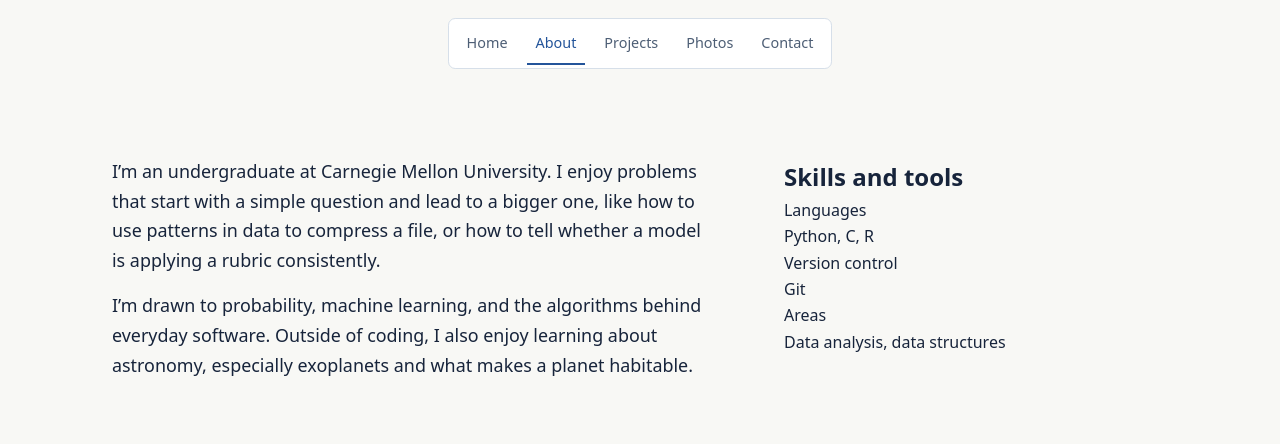
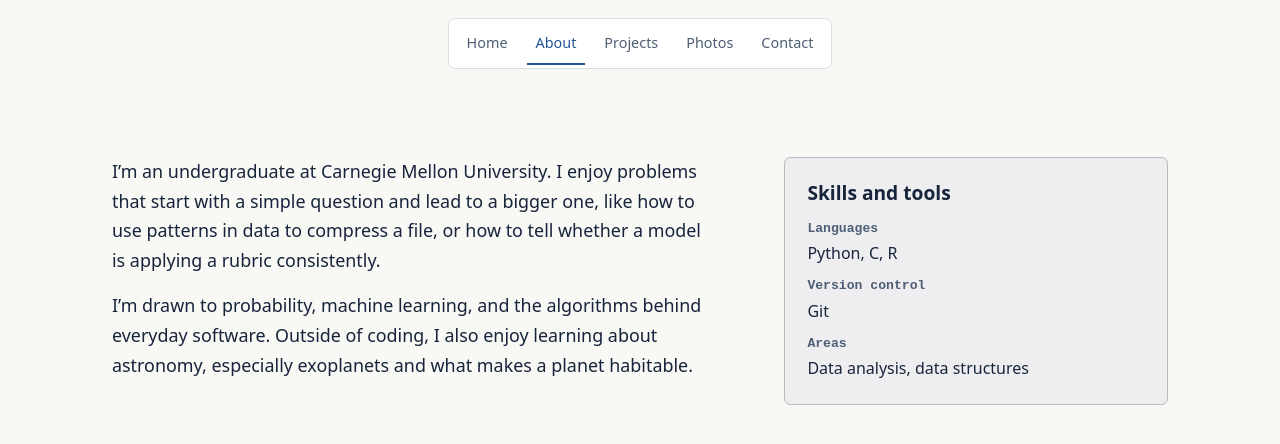
Before and after one commit to ericxmlin/ericxmlin.github.io, a Jekyll site: the page built from about.html, in a window 1280 px wide. Shown: the top 444 px of the page. Built offline with Jekyll 4.4.1, drawn with Linux system fonts in a browser that asks for light colours.

Commit message:
Stack reusable cards on the About page

```diff
--- a/about.html
+++ b/about.html
@@ -13,7 +13,8 @@ description: About Eric Lin, a Carnegie Mellon student interested in statistics,
     {{ bio | markdownify }}
   </div>
 
-  <section class="skills" aria-labelledby="skills-title">
+  <div class="about-cards">
+    <section class="about-card" aria-labelledby="skills-title">
       <h2 id="skills-title">Skills and tools</h2>
       <dl>
         <dt>Languages</dt>
@@ -25,3 +26,4 @@ description: About Eric Lin, a Carnegie Mellon student interested in statistics,
       </dl>
     </section>
   </div>
+</div>
```
Lines whose indentation alone changed are shown as unchanged.
